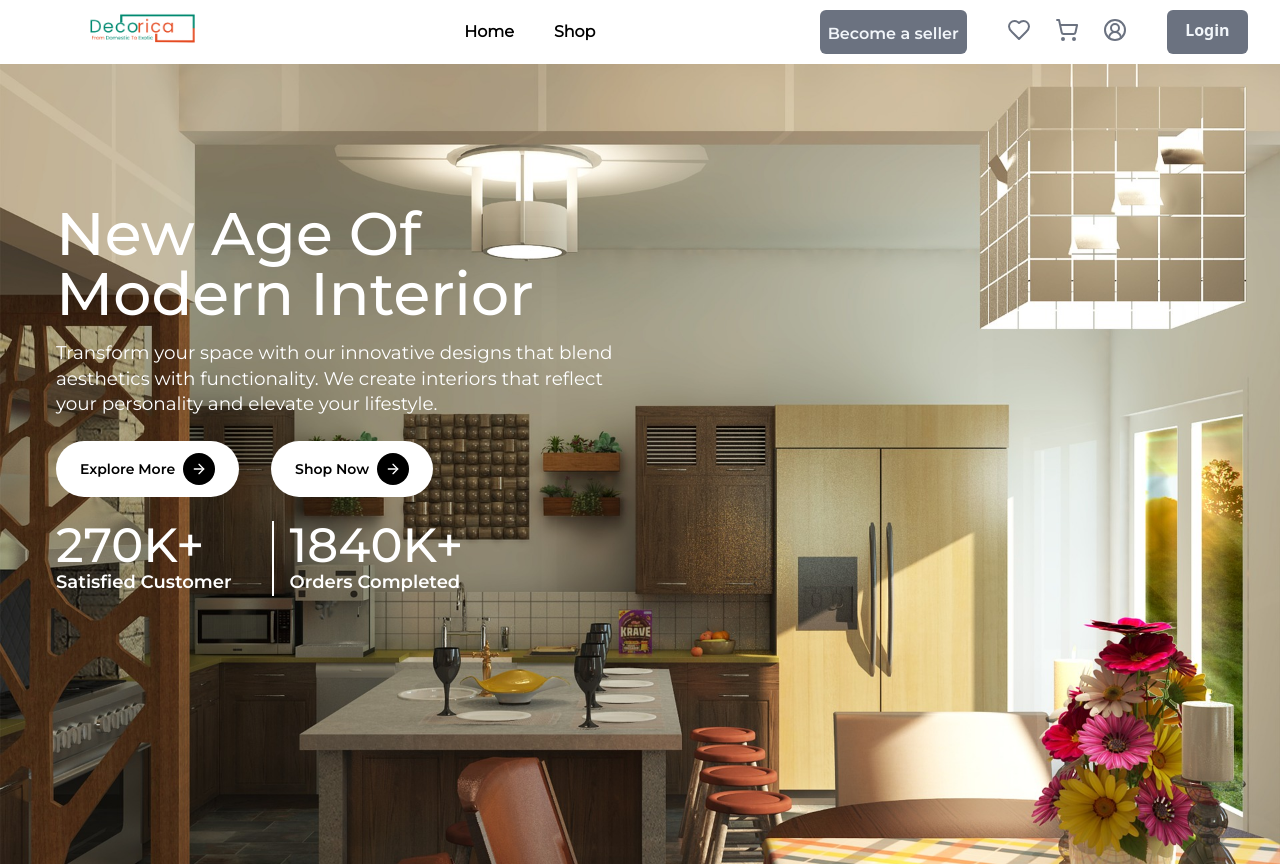
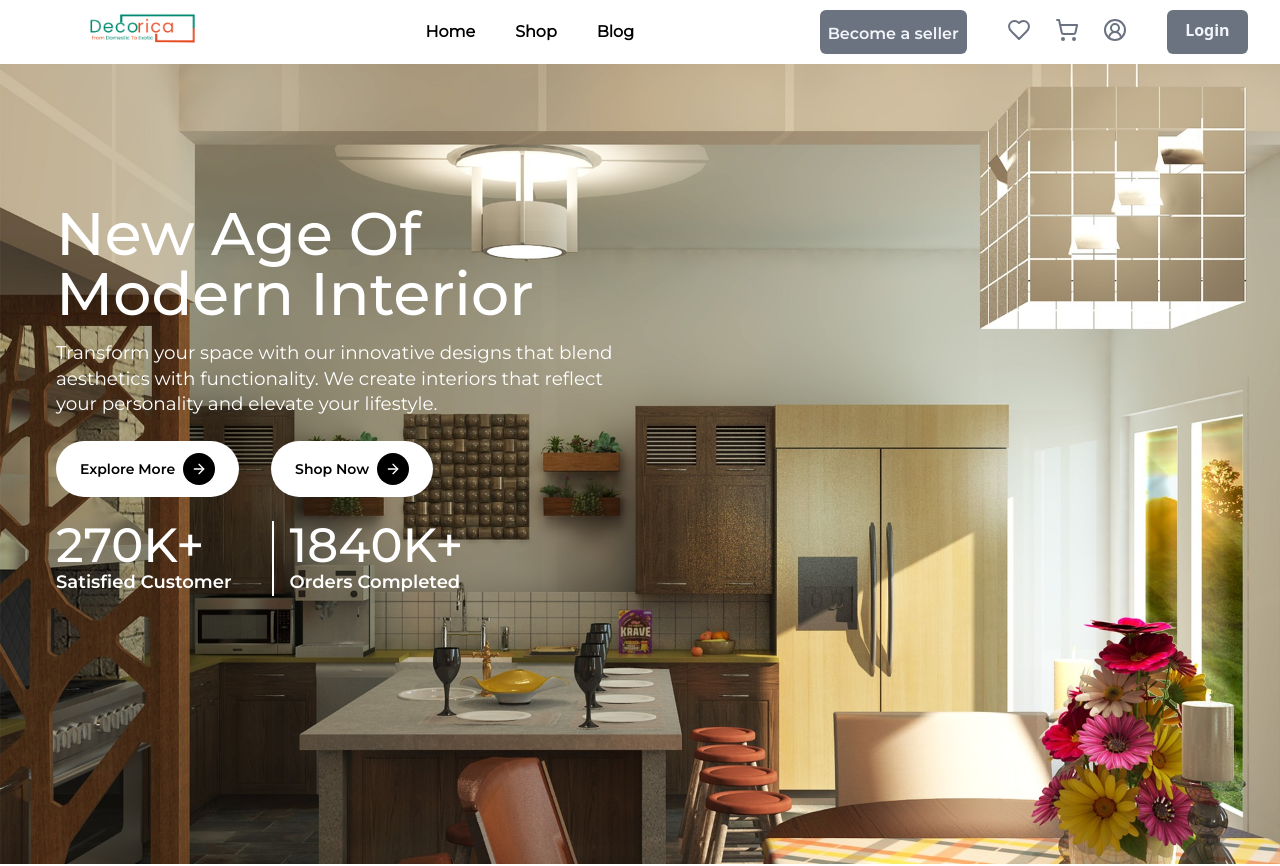
Before and after one commit to Pujari-Raj/decorica-frontend, a React (Vite) app: page / in a window 1280 px wide. Shown: the top 866 px of the page. Built offline with nearby package versions, Linux system fonts and the light colour scheme.

Commit message:
change: tweaks with globalconstant for testing

```diff
--- a/src/constants/globalConstants.js
+++ b/src/constants/globalConstants.js
@@ -3,33 +3,34 @@
 import React from "react";
 
 const Home = React.lazy(() => import("../pages/Home/Home"));
+const Blog = React.lazy(() => import("../pages/Blog/Blog"));
 
-export const ROUTES_ARR  = [
+export const ROUTES_ARR = [
   { name: "Home", component: Home, path: "/" },
   { name: "Shop", component: "", path: "/shop" },
-    // { name: "Blog", component: "", path: "/blog" },
+  { name: "Blog", component: Blog, path: "/blog" },
   // { name: "FAQs", component: "", path: "/faqs" },
-]
+];
 
 export const ABOUT_ROUTES = [
   { name: "Company", component: "", path: "/" },
   { name: "Careers", component: "", path: "/" },
   { name: "Blogs", component: "", path: "/blog" },
-]
+];
 
 export const SUPPORT_ROUTES = [
   { name: "Contact Support", component: "", path: "/" },
   { name: "Help Resources", component: "", path: "/" },
   { name: "Release Updates", component: "", path: "/" },
-]
+];
 
 export const PLATFORM_ROUTES = [
   { name: "Terms & Privacy", component: "", path: "/" },
   { name: "Pricing", component: "", path: "/" },
-]
+];
 
 export const HELP_ROUTES = [
   { name: "Send a Message", component: "", path: "/" },
   { name: "Request a Quote", component: "", path: "/" },
   { name: "FAQs", component: "", path: "/" },
-]
+];
```
Lines whose indentation alone changed are shown as unchanged.
